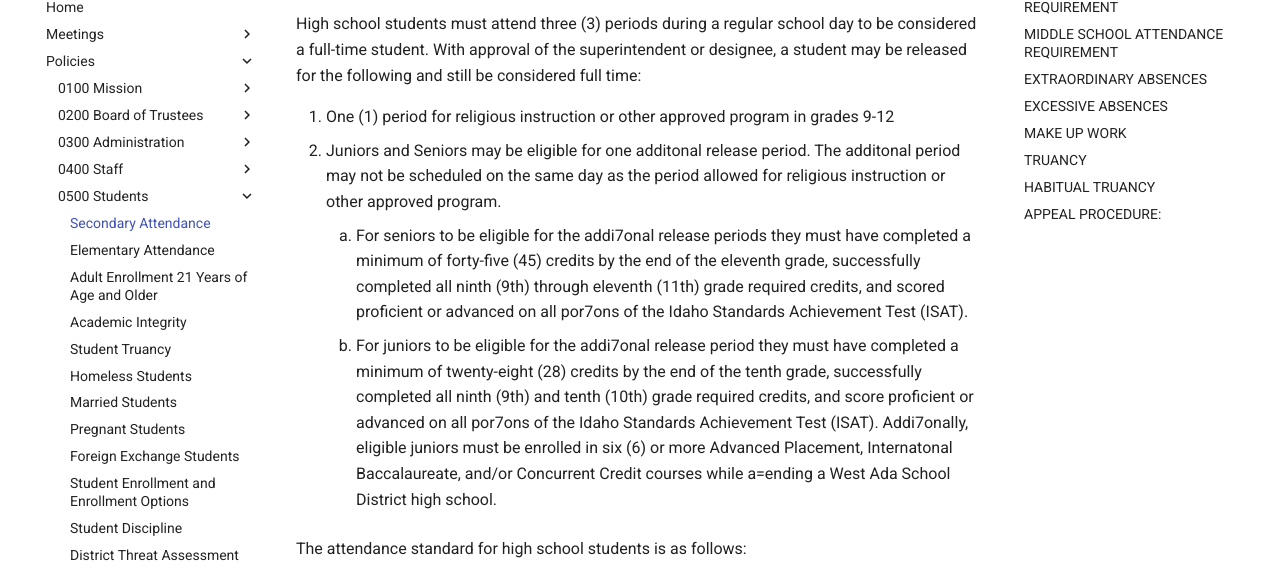
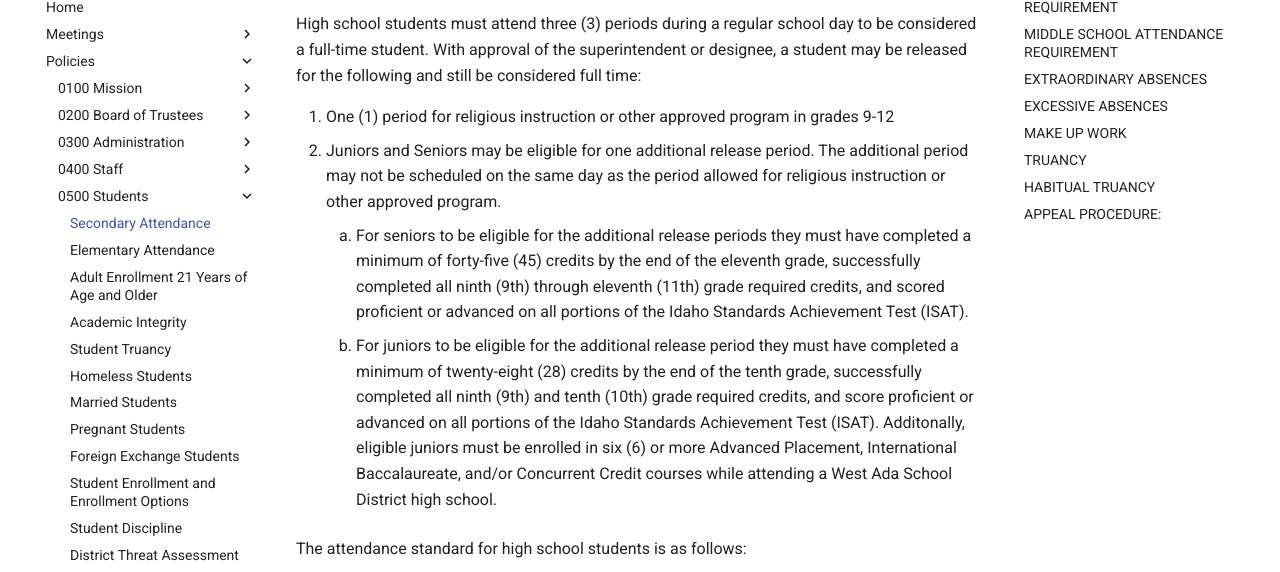
Before and after one commit to westada/section-400-hr-policy-review, an MkDocs documentation site: the page built from docs/policies/0500-Students/0500_10.md, in a window 1280 px wide and 900 px high, scrolled down 1116 px. Shown: the part 119-691 px from the top of the window. Built offline with MkDocs 1.6.1 and Material for MkDocs 9.7.7, drawn with Linux system fonts in a browser that asks for light colours.

Commit message:
Update 0500_10.md
fixes #8

```diff
--- a/docs/policies/0500-Students/0500_10.md
+++ b/docs/policies/0500-Students/0500_10.md
@@ -36,9 +36,9 @@ Schools shall establish clear procedures to implement this policy, including, bu
 High school students must attend three (3) periods during a regular school day to be considered a full-time student. With approval of the superintendent or designee, a student may be released for the following and still be considered full time:
 
 1. One (1) period for religious instruction or other approved program in grades 9-12
-1. Juniors and Seniors may be eligible for one additonal release period. The additonal period may not be scheduled on the same day as the period allowed for religious instruction or other approved program.
-    1. For seniors to be eligible for the addi7onal release periods they must have completed a minimum of forty-five (45) credits by the end of the eleventh grade, successfully completed all ninth (9th) through eleventh (11th) grade required credits, and scored proficient or advanced on all por7ons of the Idaho Standards Achievement Test (ISAT).
-    1. For juniors to be eligible for the addi7onal release period they must have completed a minimum of twenty-eight (28) credits by the end of the tenth grade, successfully completed all ninth (9th) and tenth (10th) grade required credits, and score proficient or advanced on all por7ons of the Idaho Standards Achievement Test (ISAT). Addi7onally, eligible juniors must be enrolled in six (6) or more Advanced Placement, Internatonal Baccalaureate, and/or Concurrent Credit courses while a=ending a West Ada School District high school.
+1. Juniors and Seniors may be eligible for one additional release period. The additional period may not be scheduled on the same day as the period allowed for religious instruction or other approved program.
+    1. For seniors to be eligible for the additional release periods they must have completed a minimum of forty-five (45) credits by the end of the eleventh grade, successfully completed all ninth (9th) through eleventh (11th) grade required credits, and scored proficient or advanced on all portions of the Idaho Standards Achievement Test (ISAT).
+    1. For juniors to be eligible for the additional release period they must have completed a minimum of twenty-eight (28) credits by the end of the tenth grade, successfully completed all ninth (9th) and tenth (10th) grade required credits, and score proficient or advanced on all portions of the Idaho Standards Achievement Test (ISAT). Additonally, eligible juniors must be enrolled in six (6) or more Advanced Placement, International Baccalaureate, and/or Concurrent Credit courses while attending a West Ada School District high school.
 
 The attendance standard for high school students is as follows:
 
```
